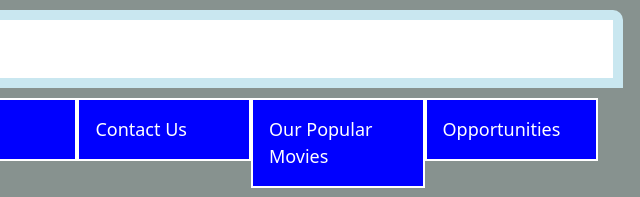
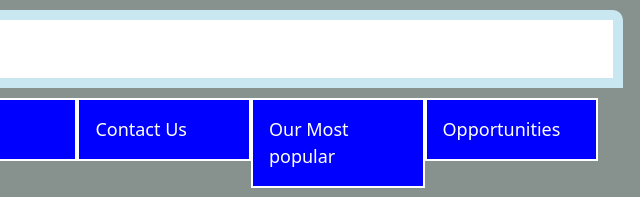
Before and after one commit to jboydRgu/CM1114-coursework, a plain HTML site: page current_members.html in a window 1280 px wide. Shown: the top 197 px of the page, 637-1277 px from the left. Drawn offline with nearby package versions, Linux system fonts and the light colour scheme.

Commit message:
Update current_members.html

```diff
--- a/current_members.html
+++ b/current_members.html
@@ -37,7 +37,7 @@
                <li class="active"> <a href="current_members.html">Current Members</a></li>
                <li> <a href="events_calendar.html">Events</a></li>
                <li> <a href="contact_us.html">Contact Us</a></li>
-               <li> <a href="popularMovies.html">Our Popular Movies</a></li>
+               <li> <a href="popularMovies.html">Our Most popular</a></li>
                <li> <a href="societyBenefits.html">Opportunities</a></li>
 
            </ul>
```
